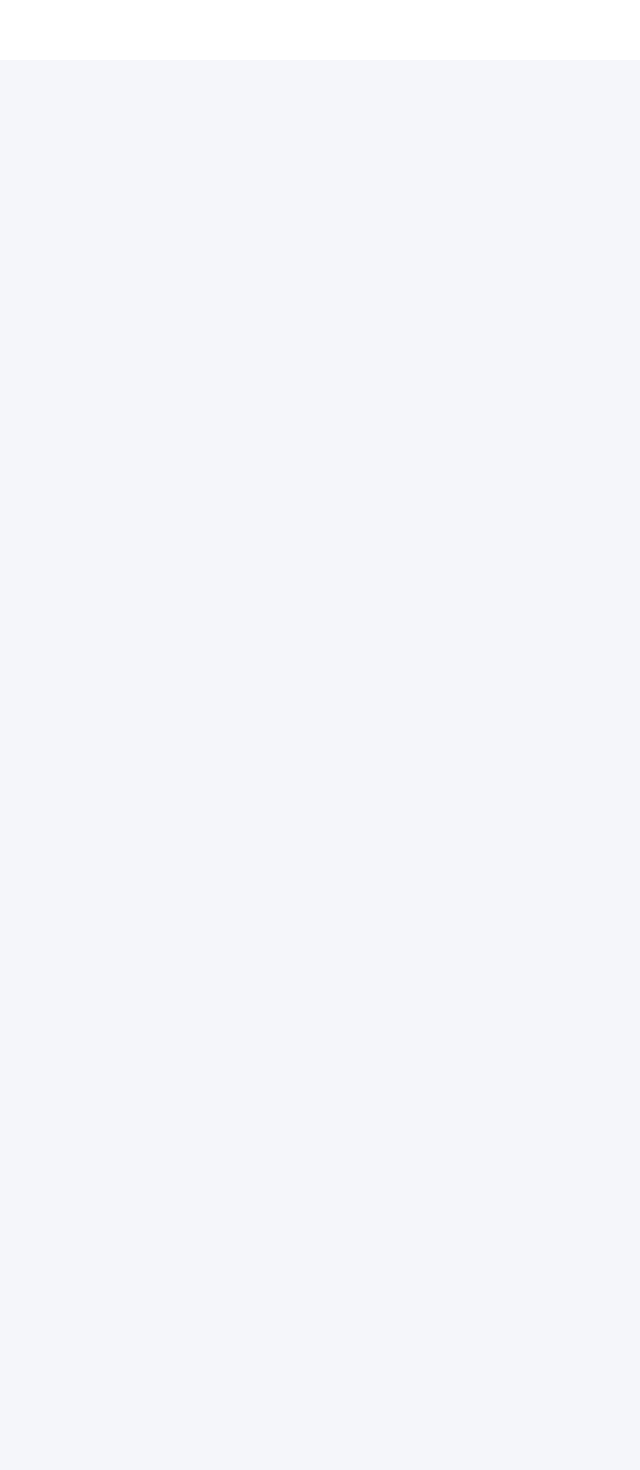
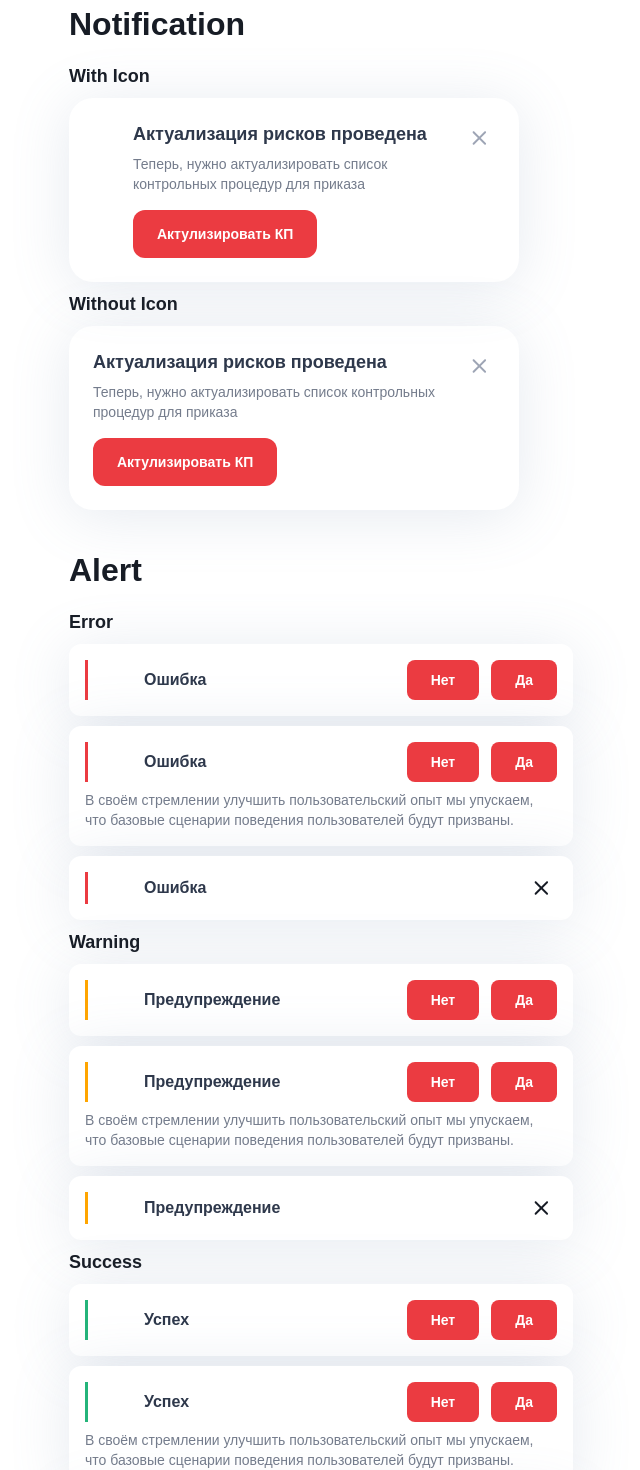
Before and after one commit to DenisKamchatov/TNRisk, a Vue app: page /uikit in a window 1280 px wide. Shown: the part 6180-7650 px from the top of the page, without its empty margins (27-667 px from the left). Before the commit the page ends 6240 px from the top, so only its background shows below. Built offline with nearby package versions, Linux system fonts and the light colour scheme.

Commit message:
Add uikit Alert and Notification to the UikitPage

```diff
--- a/src/views/uikit/uikit-page.vue
+++ b/src/views/uikit/uikit-page.vue
@@ -18,6 +18,8 @@ import TnTextarea from "@/components/uikit/textarea/tn-textarea.vue";
 import TnTabs from "@/components/uikit/tabs/tn-tabs.vue";
 import TnChips from "@/components/uikit/chips/tn-chips.vue";
 import TNDialog from "@/components/uikit/dialog/tn-dialog.vue";
+import TnNotification from "@/components/uikit/notification/tn-notification.vue";
+import TnAlert from "@/components/uikit/alert/tn-alert.vue";
 
 const isTumblerActive = ref<boolean>(false);
 const isCheckboxActive = ref<boolean>(false);
@@ -929,6 +931,103 @@ function deleteChipItem(itemId: TNChipsOption["id"]) {
         />
       </div>
     </div>
+
+    <!-- Notifications -->
+    <div class="uikit-page__block">
+      <h2 class="uikit-page__block-title">Notification</h2>
+
+      <h5 class="uikit-page__block-subtitle">With Icon</h5>
+      <div class="uikit-page__block-items uikit-page__block-items_column">
+        <TnNotification title="Актуализация рисков проведена" description="Теперь, нужно актуализировать список контрольных процедур для приказа" icon="alert-circle">
+          <template #button>
+            <TnButton>Актулизировать КП</TnButton>
+          </template>
+        </TnNotification>
+      </div>
+
+      <h5 class="uikit-page__block-subtitle">Without Icon</h5>
+      <div class="uikit-page__block-items uikit-page__block-items_column">
+        <TnNotification title="Актуализация рисков проведена" description="Теперь, нужно актуализировать список контрольных процедур для приказа">
+          <template #button>
+            <TnButton>Актулизировать КП</TnButton>
+          </template>
+        </TnNotification>
+      </div>
+    </div>
+
+    <div class="uikit-page__block">
+      <h2 class="uikit-page__block-title">Alert</h2>
+
+      <h5 class="uikit-page__block-subtitle">Error</h5>
+      <div class="uikit-page__block-items uikit-page__block-items_column">
+        <TnAlert error>
+          <template #buttons>
+            <TnButton size="md">Нет</TnButton>
+            <TnButton size="md">Да</TnButton>
+          </template>
+        </TnAlert>
+
+        <TnAlert error description="В своём стремлении улучшить пользовательский опыт мы упускаем, что базовые сценарии поведения пользователей будут призваны.">
+          <template #buttons>
+            <TnButton size="md">Нет</TnButton>
+            <TnButton size="md">Да</TnButton>
+          </template>
+        </TnAlert>
+
+        <TnAlert error>
+          <template #buttons>
+            <TnButton is-icon icon="x"></TnButton>
+          </template>
+        </TnAlert>
+      </div>
+
+      <h5 class="uikit-page__block-subtitle">Warning</h5>
+      <div class="uikit-page__block-items uikit-page__block-items_column">
+        <TnAlert warning>
+          <template #buttons>
+            <TnButton size="md">Нет</TnButton>
+            <TnButton size="md">Да</TnButton>
+          </template>
+        </TnAlert>
+
+        <TnAlert warning description="В своём стремлении улучшить пользовательский опыт мы упускаем, что базовые сценарии поведения пользователей будут призваны.">
+          <template #buttons>
+            <TnButton size="md">Нет</TnButton>
+            <TnButton size="md">Да</TnButton>
+          </template>
+        </TnAlert>
+
+        <TnAlert warning>
+          <template #buttons>
+            <TnButton is-icon icon="x"></TnButton>
+          </template>
+        </TnAlert>
+      </div>
+
+      <h5 class="uikit-page__block-subtitle">Success</h5>
+      <div class="uikit-page__block-items uikit-page__block-items_column">
+        <TnAlert>
+          <template #buttons>
+            <TnButton size="md">Нет</TnButton>
+            <TnButton size="md">Да</TnButton>
+          </template>
+        </TnAlert>
+
+        <TnAlert description="В своём стремлении улучшить пользовательский опыт мы упускаем, что базовые сценарии поведения пользователей будут призваны.">
+          <template #buttons>
+            <TnButton size="md">Нет</TnButton>
+            <TnButton size="md">Да</TnButton>
+          </template>
+        </TnAlert>
+
+        <TnAlert>
+          <template #buttons>
+            <TnButton is-icon icon="x"></TnButton>
+          </template>
+        </TnAlert>
+      </div>
+
+    </div>
   </div>
 </template>
 
```
